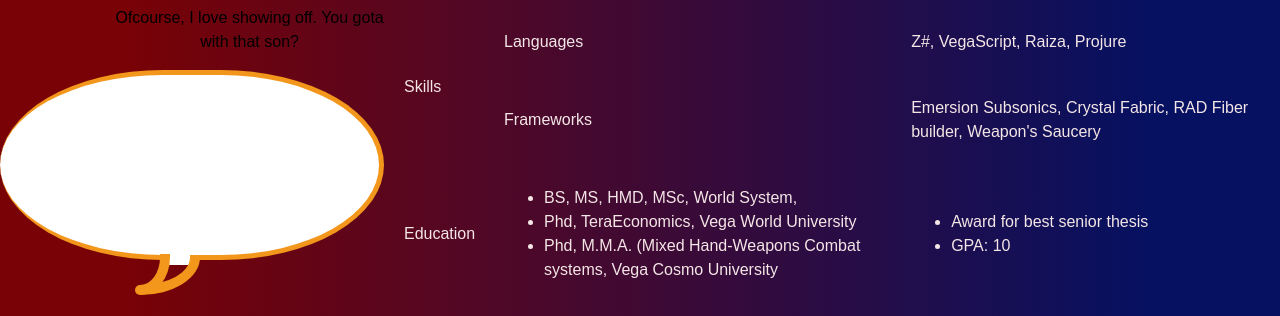
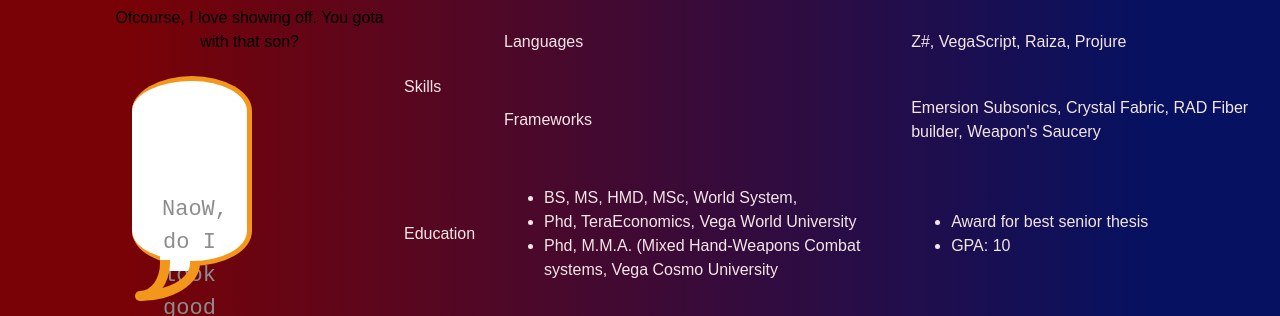
Before and after one commit to codecakes/clinteastwood, a plain HTML site: page index.html in a window 1280 px wide. Shown: the part 311-627 px from the top of the page. Drawn offline with Linux system fonts and the light colour scheme.

Commit message:
changes to styling

```diff
--- a/css/oval.css
+++ b/css/oval.css
@@ -5,13 +5,19 @@ Thanks http://nicolasgallagher.com/pure-css-speech-bubbles/demo/default.css
 ** ============================================================================================================================ */
 
 .oval-speech-border {
+    font-family: monospace;
+  font-size: 22px;
+  position: relative;
+  color: rgb(142, 141, 141);
   position:relative;
-  padding:70px 30px;
   margin:1em auto 60px;
   border:10px solid #f3961c;
   text-align:center;
-  color:white;
   background:#fff;
+  padding: 90px 30px;
+  width:120px;
+  height:10px;
+  border-width:5px 5px 5px 0;
   /* css3 */
   /*
   NOTES:
@@ -24,7 +30,8 @@ Thanks http://nicolasgallagher.com/pure-css-speech-bubbles/demo/default.css
   -webkit-border-bottom-right-radius:240px 140px;
   -webkit-border-bottom-left-radius:240px 140px;
   -moz-border-radius:240px / 140px;
-  border-radius:240px / 140px;
+  /*border-radius:240px / 140px;*/
+  border-radius:360px / 210px;
 }
 
 /* creates larger curve */
--- a/index.html
+++ b/index.html
@@ -55,7 +55,7 @@
               </article>
 	        </div>
 	        <div class="row">
-	          <blockquote class="oval-speech-border" style="border-radius:360px / 210px;padding: 90px 30px;height:30px;border-width:5px 5px 5px 0;">
+	          <blockquote class="oval-speech-border">
               <p>NaoW, do I look good in that.</p>
             </blockquote>
             <img src="http://www.clinteastwood.net/graphics/mainpix5.gif" class="img-responsive" style="height:208px;width:183px;" />
```
Also changed, not shown: css/oval.min.css.
